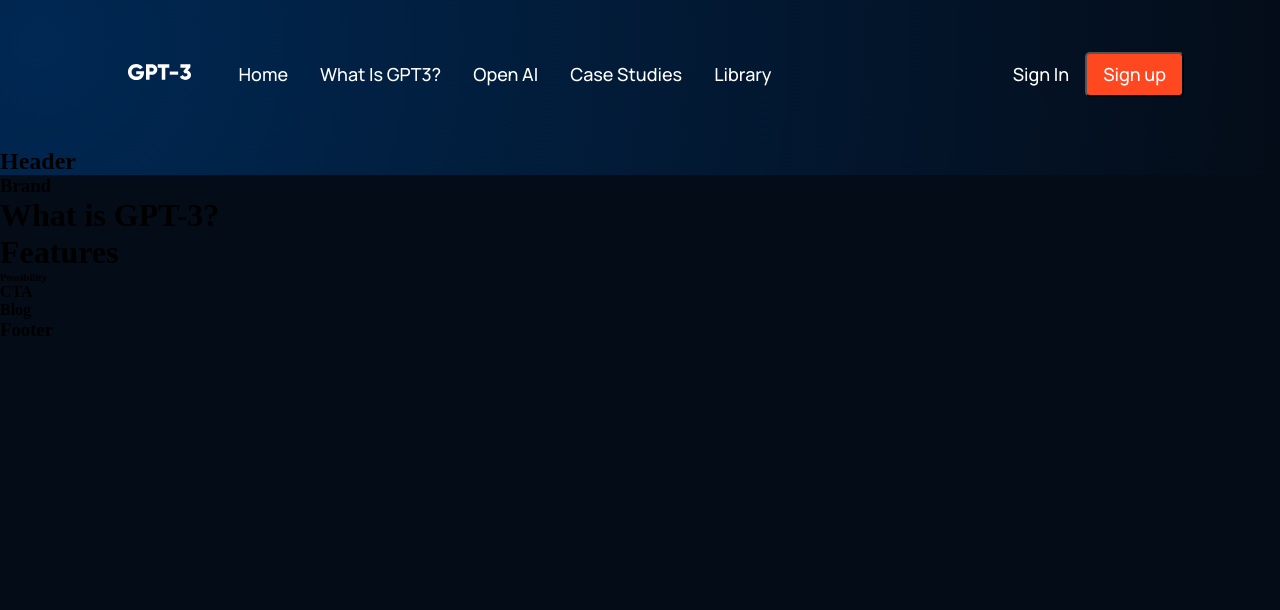
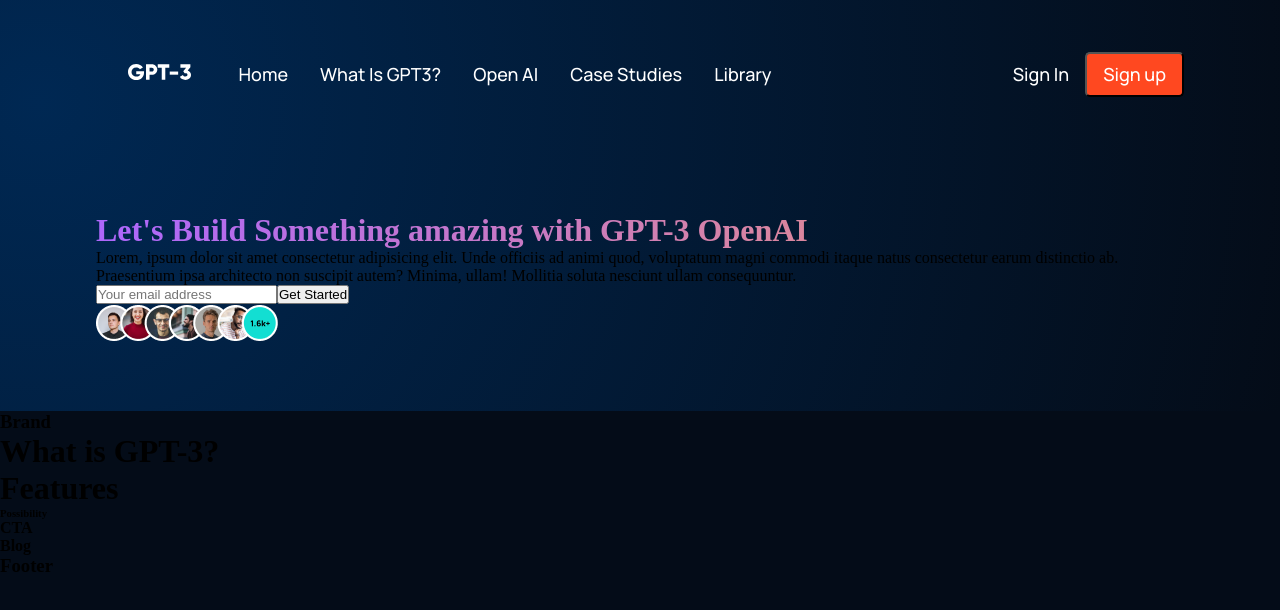
Before and after one commit to anwarul32/GPT3-with_JSM, a React (Create React App) app: page / in a window 1280 px wide. Shown: the top 610 px of the page. Built offline with nearby package versions, Linux system fonts and the light colour scheme.

Commit message:
try to create header section

```diff
--- a/src/App.css
+++ b/src/App.css
@@ -34,8 +34,8 @@
 
 .gradient__text {
     background: var(--gradient-text);
-    background-color: text;
-    -webkit-background-clop: text;
+    background-clip: text;
+    -webkit-background-clip: text;
     -webkit-text-fill-color: transparent;
 }
 
@@ -58,16 +58,19 @@
         -webkit-transform: scale(0.5);
         transform: scale(0.5);
     }
+
     100% {
         -webkit-transform: scale(1);
         transform: scale(1);
     }
 }
+
 @keyframes scale-up-center {
     0% {
         -webkit-transform: scale(0.5);
         transform: scale(0.5);
     }
+
     100% {
         -webkit-transform: scale(1);
         transform: scale(1);
@@ -77,19 +80,21 @@
 
 @media screen and (max-width: 700px) {
     .section__padding {
-        padding: 4rem ;
+        padding: 4rem;
     }
+
     .section__margin {
-        margin: 4rem ;
+        margin: 4rem;
     }
 }
 
 
 @media screen and (max-width: 550px) {
     .section__padding {
-        padding: 4rem 2rem ;
+        padding: 4rem 2rem;
     }
+
     .section__margin {
-        margin: 4rem 2rem ;
+        margin: 4rem 2rem;
     }
 }
--- a/src/containers/header/Header.js
+++ b/src/containers/header/Header.js
@@ -1,10 +1,23 @@
 import React from 'react';
 import './Header..css';
+import people from '../../assets/people.png';
 
 const Header = () => {
     return (
-        <div>
-            <h2>Header</h2>
+        <div className='gpt3__header section__padding' id='home'>
+            <div className="gpt3__header-content">
+                <h1 className="gradient__text">Let's Build Something amazing with GPT-3 OpenAI</h1>
+                <p>Lorem, ipsum dolor sit amet consectetur adipisicing elit. Unde officiis ad animi quod, voluptatum magni commodi itaque natus consectetur earum distinctio ab. Praesentium ipsa architecto non suscipit autem? Minima, ullam! Mollitia soluta nesciunt ullam consequuntur.</p>
+
+
+                <div className="gpt3__header-content__input">
+                    <input type="email" name="" id="" placeholder='Your email address' />
+                    <button type='button'>Get Started</button>
+                </div>
+                <div className="gpt3__header-content__people">
+                    <img src={people} alt='people' />
+                </div>
+            </div>
         </div>
     );
 };
```
Lines whose indentation alone changed are shown as unchanged.
